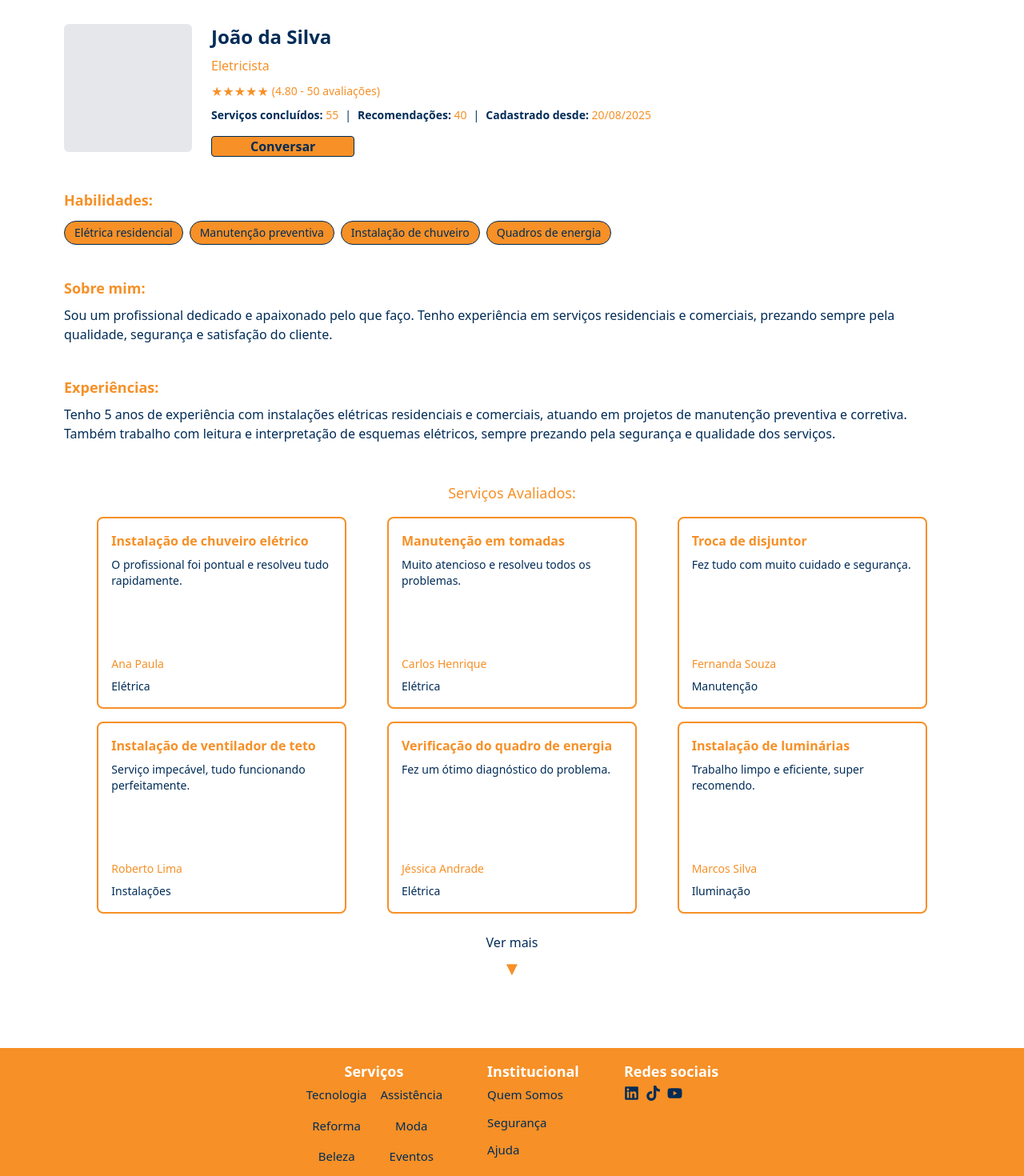
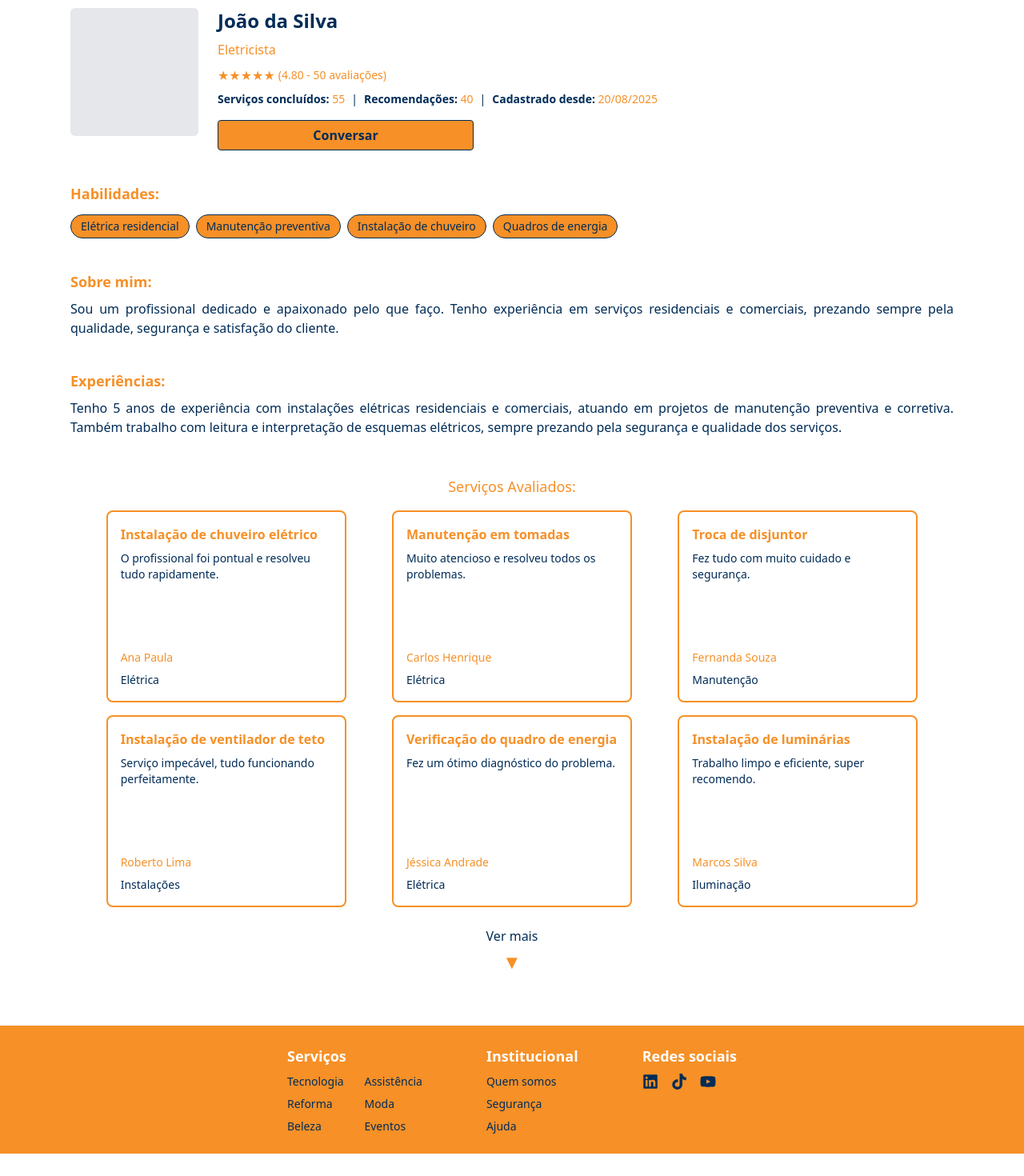
Before and after one commit to TeuServico/frontend, a React (Vite) app in the folder Teu-Servico/: page /professional-profile in a window 1280 px wide. Shown: the part 280-1750 px from the top of the page at 80% size. After the commit the page ends 1722 px from the top, so only its background shows below. Built offline with nearby package versions, Linux system fonts and the light colour scheme.

Commit message:
fix: ajustes mobile e resposividade no footer

```diff
--- a/Teu-Servico/src/components/Footer.jsx
+++ b/Teu-Servico/src/components/Footer.jsx
@@ -1,92 +1,68 @@
-import React from 'react'
+import React from "react";
 import { NavLink } from "react-router-dom";
 import { FaYoutube, FaTiktok, FaLinkedin } from "react-icons/fa";
 
 export default function Footer() {
   return (
-        <footer className='bg-[#F69027] w-full p-4'>
-            <div className='flex justify-center items-start gap-14'>
+    <footer className="bg-[#F69027] w-full py-6 px-4">
+      <div className="max-w-6xl mx-auto flex flex-col items-center text-center gap-6 md:flex-row md:items-start md:justify-center md:text-left md:gap-20">
+        {/* Serviços */}
         <div>
-                    <div className='text-white text-[18px] text-center font-bold mb-1'>Serviços</div>
-                    <div className='grid grid-cols-2 gap-4 text-center'>
-                        <NavLink
-                            to="#"
-                            className="text-[#002C57] text-[15px] hover:text-[#074380]"
-                        >Tecnologia</NavLink>
-
-                        <NavLink
-                            to="#"
-                            className="text-[#002C57] text-[15px] hover:text-[#074380]"
-                        >Assistência</NavLink>
-
-                        <NavLink
-                            to="#"
-                            className="text-[#002C57] text-[15px] hover:text-[#074380]"
-                        >Reforma</NavLink>
-
-                        <NavLink
-                            to="#"
-                            className="text-[#002C57] text-[15px] hover:text-[#074380]"
-                        >Moda</NavLink>
-
-                        <NavLink
-                            to="#"
-                           className="text-[#002C57] text-[15px] hover:text-[#074380]"
-                        >Beleza</NavLink>
-
-                        <NavLink
-                            to="#"
-                            className="text-[#002C57] text-[15px] hover:text-[#074380]"
-                        >Eventos</NavLink>
+          <h2 className="text-white text-lg font-bold mb-2">Serviços</h2>
+          <div className="grid grid-cols-2 gap-x-6 gap-y-2 text-[#002C57] text-sm">
+            <NavLink to="#" className="hover:text-[#074380]">
+              Tecnologia
+            </NavLink>
+            <NavLink to="#" className="hover:text-[#074380]">
+              Assistência
+            </NavLink>
+            <NavLink to="#" className="hover:text-[#074380]">
+              Reforma
+            </NavLink>
+            <NavLink to="#" className="hover:text-[#074380]">
+              Moda
+            </NavLink>
+            <NavLink to="#" className="hover:text-[#074380]">
+              Beleza
+            </NavLink>
+            <NavLink to="#" className="hover:text-[#074380]">
+              Eventos
+            </NavLink>
+          </div>
         </div>
 
+        {/* Institucional */}
+        <div>
+          <h2 className="text-white text-lg font-bold mb-2">Institucional</h2>
+          <div className="flex flex-col gap-2 text-[#002C57] text-sm">
+            <NavLink to="#" className="hover:text-[#074380]">
+              Quem somos
+            </NavLink>
+            <NavLink to="#" className="hover:text-[#074380]">
+              Segurança
+            </NavLink>
+            <NavLink to="#" className="hover:text-[#074380]">
+              Ajuda
+            </NavLink>
+          </div>
         </div>
 
+        {/* Redes sociais */}
         <div>
-                    <div className='text-white text-[18px] font-bold mb-1'>Institucional</div>
-                    <div className='grid grid-cols-1 gap-3'>
-                        <NavLink
-                            to="#"
-                            className="text-[#002C57] text-[15px] hover:text-[#074380]"
-                        >Quem Somos</NavLink>
-
-                        <NavLink
-                            to="#"
-                            className="text-[#002C57] text-[15px] hover:text-[#074380]"
-                        >Segurança</NavLink>
-
-                        <NavLink
-                            to="#"
-                            className="text-[#002C57] text-[15px] hover:text-[#074380]"
-                        >Ajuda</NavLink>
-
+          <h2 className="text-white text-lg font-bold mb-2">Redes sociais</h2>
+          <div className="flex justify-center md:justify-start gap-4 text-[#002C57]">
+            <NavLink to="#">
+              <FaLinkedin size={20} />
+            </NavLink>
+            <NavLink to="#">
+              <FaTiktok size={20} />
+            </NavLink>
+            <NavLink to="#">
+              <FaYoutube size={20} />
+            </NavLink>
           </div>
-
         </div>
-
-                <div>
-                    <div className='text-white text-[18px] font-bold mb-1'>Redes sociais</div>
-                    <div className='flex gap-2 mt-1'>
-                        <NavLink
-                            to="#"
-                            className="text-[#002C57]"
-                        ><FaLinkedin size={19} /></NavLink>
-
-                        <NavLink
-                            to="#"
-                            className="text-[#002C57]"
-                        ><FaTiktok size={19} /></NavLink>
-
-                        <NavLink
-                            to="#"
-                            className="text-[#002C57]"
-                        ><FaYoutube size={19} /></NavLink>
-
-                    </div>
-
-                </div>
-
       </div>
     </footer>
-    )
+  );
 }
--- a/Teu-Servico/src/pages/ProfessionalProfile/ProfessionalProfile.jsx
+++ b/Teu-Servico/src/pages/ProfessionalProfile/ProfessionalProfile.jsx
@@ -1,6 +1,6 @@
-import React from 'react';
-import { Header } from '../../components/Header';
-import Footer from '../../components/Footer';
+import React from "react";
+import { Header } from "../../components/Header";
+import Footer from "../../components/Footer";
 
 const ProfessionalProfile = () => {
   return (
@@ -11,58 +11,55 @@ const ProfessionalProfile = () => {
 
       <div className="max-w-6xl mx-auto px-4 mt-6 mb-4">
         <button className="flex items-center gap-2 cursor-pointer">
-
           <div className="w-8 h-8 rounded-full bg-[#F69027] flex items-center justify-center">
-      <span className="text-[#002C57] text-2xl">&#9668;</span> {/* ◄ */}
+            <span className="text-[#002C57] text-2xl">&#9668;</span>
           </div>
-
-    {/* Texto ao lado */}
-    <span className="text-[#002C57] hover:text-[#F69027]">Voltar a procurar</span>
+          <span className="text-[#002C57] hover:text-[#F69027]">
+            Voltar a procurar
+          </span>
         </button>
       </div>
 
-      <main className="max-w-6xl mx-auto px-4 py-15 bg-white">
+      <main className="max-w-6xl mx-auto px-4 md:px-6 py-10 bg-white">
         {/* TOPO DO PERFIL */}
         <section className="flex flex-col md:flex-row items-center md:items-start gap-6">
           {/* FOTO */}
-          <div className="w-40 h-40 bg-gray-200 rounded-md overflow-hidden">
-            {/* Substituir com <img src={...} /> depois */}
-          </div>
+          <div className="w-40 h-40 bg-gray-200 rounded-md overflow-hidden" />
 
           {/* INFO DO PERFIL */}
-          <div className="flex-1 space-y-2">
+          <div className="flex-1 space-y-2 text-center md:text-left">
             <h2 className="text-2xl font-bold text-[#002C57]">João da Silva</h2>
             <p className="text-[#F69027] font-medium">Eletricista</p>
 
             {/* AVALIAÇÃO */}
-           <div className="flex items-center gap-1 text-[#F69027]">
-           {'★'.repeat(5)}
+            <div className="flex items-center justify-center md:justify-start gap-1 text-[#F69027]">
+              {"★".repeat(5)}
               <span className="text-[#F69027] text-sm">
                 (4.80 - 50 avaliações)
               </span>
             </div>
 
             {/* INFOS ADICIONAIS */}
-          <div className="flex flex-wrap items-center text-sm text-[#002C57] mt-2 gap-2">
+            <div className="flex flex-col md:flex-row items-center justify-center md:justify-start text-sm text-[#002C57] mt-2 gap-2 text-center md:text-left">
               <p>
-       <strong className="text-[#002C57]">Serviços concluídos:</strong>{' '}
+                <strong className="text-[#002C57]">Serviços concluídos:</strong>{" "}
                 <span className="text-[#F69027]">55</span>
               </p>
-       <span className="text-[#002C57]">|</span>
+              <span className="hidden md:inline">|</span>
               <p>
-       <strong className="text-[#002C57]">Recomendações:</strong>{' '}
+                <strong className="text-[#002C57]">Recomendações:</strong>{" "}
                 <span className="text-[#F69027]">40</span>
               </p>
-       <span className="text-[#002C57]">|</span>
+              <span className="hidden md:inline">|</span>
               <p>
-        <strong className="text-[#002C57]">Cadastrado desde:</strong>{' '}
+                <strong className="text-[#002C57]">Cadastrado desde:</strong>{" "}
                 <span className="text-[#F69027]">20/08/2025</span>
               </p>
             </div>
 
             {/* BOTÃO CONVERSAR */}
             <div className="mt-4">
-               <button className="bg-[#F69027] text-[#002C57] px-12 py-1.3 rounded font-semibold  border border-[#002C57] hover:brightness-110 transition cursor-pointer">
+              <button className="bg-[#F69027] text-[#002C57] px-12 py-1.5 rounded font-semibold border border-[#002C57] hover:brightness-110 transition cursor-pointer w-full max-w-xs mx-auto md:mx-0">
                 Conversar
               </button>
             </div>
@@ -71,17 +68,20 @@ const ProfessionalProfile = () => {
 
         {/* HABILIDADES */}
         <section className="mt-10">
-          {<h3 className="text-lg font-semibold text-[#F69027] mb-3"> Habilidades:</h3>}
-          <div className="flex flex-wrap gap-2">
+          <h3 className="text-lg font-semibold text-[#F69027] mb-3">
+            Habilidades:
+          </h3>
+          <div className="flex flex-wrap gap-2 justify-center md:justify-start">
             {[
-    'Elétrica residencial',
-    'Manutenção preventiva',
-    'Instalação de chuveiro',
-    'Quadros de energia'
+              "Elétrica residencial",
+              "Manutenção preventiva",
+              "Instalação de chuveiro",
+              "Quadros de energia",
             ].map((skill, idx) => (
               <span
                 key={idx}
-      className="bg-[#F69027] text-[#002C57] px-3 py-1 text-sm rounded-full border border-[#002C57]">
+                className="bg-[#F69027] text-[#002C57] px-3 py-1 text-sm rounded-full border border-[#002C57]"
+              >
                 {skill}
               </span>
             ))}
@@ -90,28 +90,41 @@ const ProfessionalProfile = () => {
 
         {/* SOBRE MIM */}
         <section className="mt-10">
-          <h3 className="text-lg font-semibold text-[#F69027] mb-2">Sobre mim:</h3>
-          <p className="text-[#002C57]">
-  Sou um profissional dedicado e apaixonado pelo que faço. Tenho experiência em serviços residenciais e comerciais, prezando sempre pela qualidade, segurança e satisfação do cliente.
+          <h3 className="text-lg font-semibold text-[#F69027] mb-2">
+            Sobre mim:
+          </h3>
+          <p className="text-[#002C57] text-justify">
+            Sou um profissional dedicado e apaixonado pelo que faço. Tenho
+            experiência em serviços residenciais e comerciais, prezando sempre
+            pela qualidade, segurança e satisfação do cliente.
           </p>
         </section>
 
         {/* EXPERIÊNCIA PROFISSIONAL */}
         <section className="mt-10">
-          <h3 className="text-lg font-semibold text-[#F69027] mb-2">Experiências:</h3>
-          <p className="text-[#002C57]">
-  Tenho 5 anos de experiência com instalações elétricas residenciais e comerciais, atuando em projetos de manutenção preventiva e corretiva. Também trabalho com leitura e interpretação de esquemas elétricos, sempre prezando pela segurança e qualidade dos serviços.
+          <h3 className="text-lg font-semibold text-[#F69027] mb-2">
+            Experiências:
+          </h3>
+          <p className="text-[#002C57] text-justify">
+            Tenho 5 anos de experiência com instalações elétricas residenciais e
+            comerciais, atuando em projetos de manutenção preventiva e
+            corretiva. Também trabalho com leitura e interpretação de esquemas
+            elétricos, sempre prezando pela segurança e qualidade dos serviços.
           </p>
         </section>
+
         {/* SERVIÇOS AVALIADOS */}
         <section className="bg-white p-6 rounded-lg mt-6">
-  {<h3 className="text-lg font-medium text-[#F69027] mb-4 text-center">Serviços Avaliados:</h3>}
+          <h3 className="text-lg font-medium text-[#F69027] mb-4 text-center">
+            Serviços Avaliados:
+          </h3>
 
           <div className="grid grid-cols-1 sm:grid-cols-2 md:grid-cols-3 gap-4 place-items-center">
             {[
               {
                 title: "Instalação de chuveiro elétrico",
-        description: "O profissional foi pontual e resolveu tudo rapidamente.",
+                description:
+                  "O profissional foi pontual e resolveu tudo rapidamente.",
                 user: "Ana Paula",
                 category: "Elétrica",
               },
@@ -129,7 +142,8 @@ const ProfessionalProfile = () => {
               },
               {
                 title: "Instalação de ventilador de teto",
-        description: "Serviço impecável, tudo funcionando perfeitamente.",
+                description:
+                  "Serviço impecável, tudo funcionando perfeitamente.",
                 user: "Roberto Lima",
                 category: "Instalações",
               },
@@ -148,10 +162,15 @@ const ProfessionalProfile = () => {
             ].map((item, idx) => (
               <div
                 key={idx}
-        className="border-2 border-[#F69027] rounded-lg p-4 w-[90%] h-60 flex flex-col justify-between bg-white">
+                className="border-2 border-[#F69027] rounded-lg p-4 w-full max-w-[300px] h-60 flex flex-col justify-between bg-white"
+              >
                 <div>
-          <h4 className="font-semibold text-[#F69027] mb-2">{item.title}</h4>
-          <p className="text-sm text-[#002C57] mb-2">{item.description}</p>
+                  <h4 className="font-semibold text-[#F69027] mb-2">
+                    {item.title}
+                  </h4>
+                  <p className="text-sm text-[#002C57] mb-2">
+                    {item.description}
+                  </p>
                 </div>
                 <div className="text-sm text-[#002C57]">
                   <p className="text-sm text-[#F69027] mb-2">{item.user}</p>
@@ -160,16 +179,21 @@ const ProfessionalProfile = () => {
               </div>
             ))}
           </div>
+
           <div className="text-center mt-6">
-  <p className="text-[#002C57] text-base font-medium cursor-pointer">Ver mais</p>
-  <div className="text-[#F69027] text-2xl mt-1 cursor-pointer">&#9660;</div>
+            <p className="text-[#002C57] text-base font-medium cursor-pointer">
+              Ver mais
+            </p>
+            <div className="text-[#F69027] text-2xl mt-1 cursor-pointer">
+              &#9660;
             </div>
-
+          </div>
         </section>
       </main>
 
       <Footer />
     </>
-)}
+  );
+};
 
 export default ProfessionalProfile;
```
Lines whose indentation alone changed are shown as unchanged.
